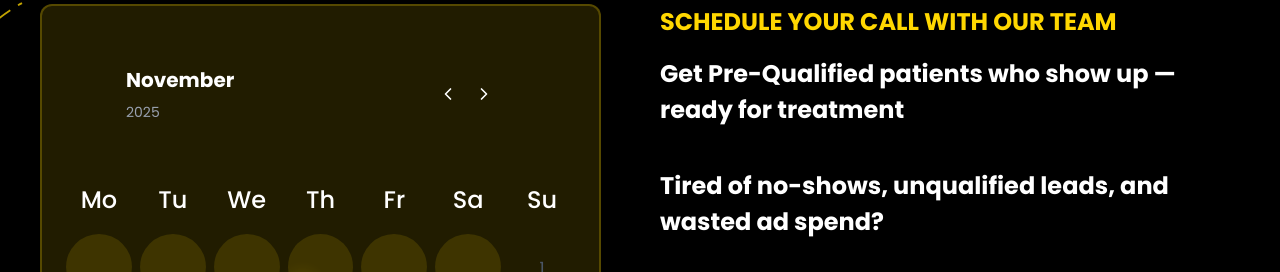
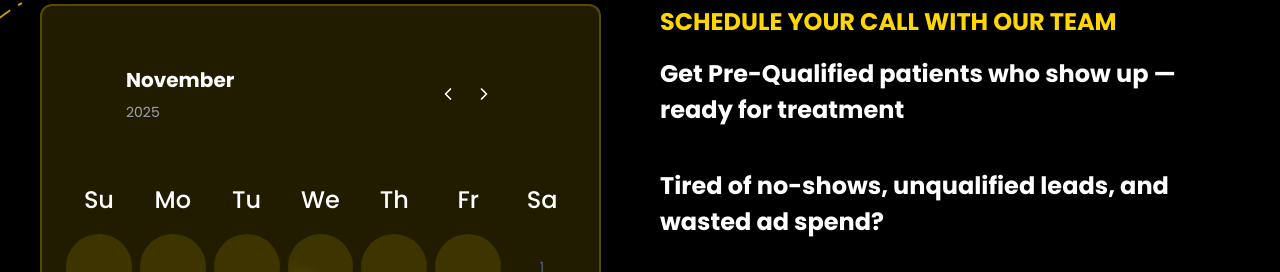
Before and after one commit to dhiasmari71-wq/spine-shine-media, a Next.js app: page / in a window 1280 px wide. Shown: the part 1869-2141 px from the top of the page. Built offline with nearby package versions, Linux system fonts and the light colour scheme.

Commit message:
update days

```diff
--- a/src/components/SchedulingCalender.tsx
+++ b/src/components/SchedulingCalender.tsx
@@ -29,7 +29,7 @@ const SchedulingCalender = () => {
       day
     );
     const dayOfWeek = checkDate.getDay(); // 0 = Sunday, 6 = Saturday
-    return dayOfWeek === 5 || dayOfWeek === 6;
+    return dayOfWeek === 0 || dayOfWeek === 6;
   };
 
   const getDaysInMonth = (date: Date) =>
@@ -204,7 +204,7 @@ const SchedulingCalender = () => {
           </div>
 
           <div className="grid grid-cols-7 gap-2 mb-4">
-            {["Mo", "Tu", "We", "Th", "Fr", "Sa", "Su"].map((day) => (
+            {["Su", "Mo", "Tu", "We", "Th", "Fr", "Sa"].map((day) => (
               <div key={day} className="text-center text-[24px] font-medium text-white">{day}</div>
             ))}
           </div>
```
